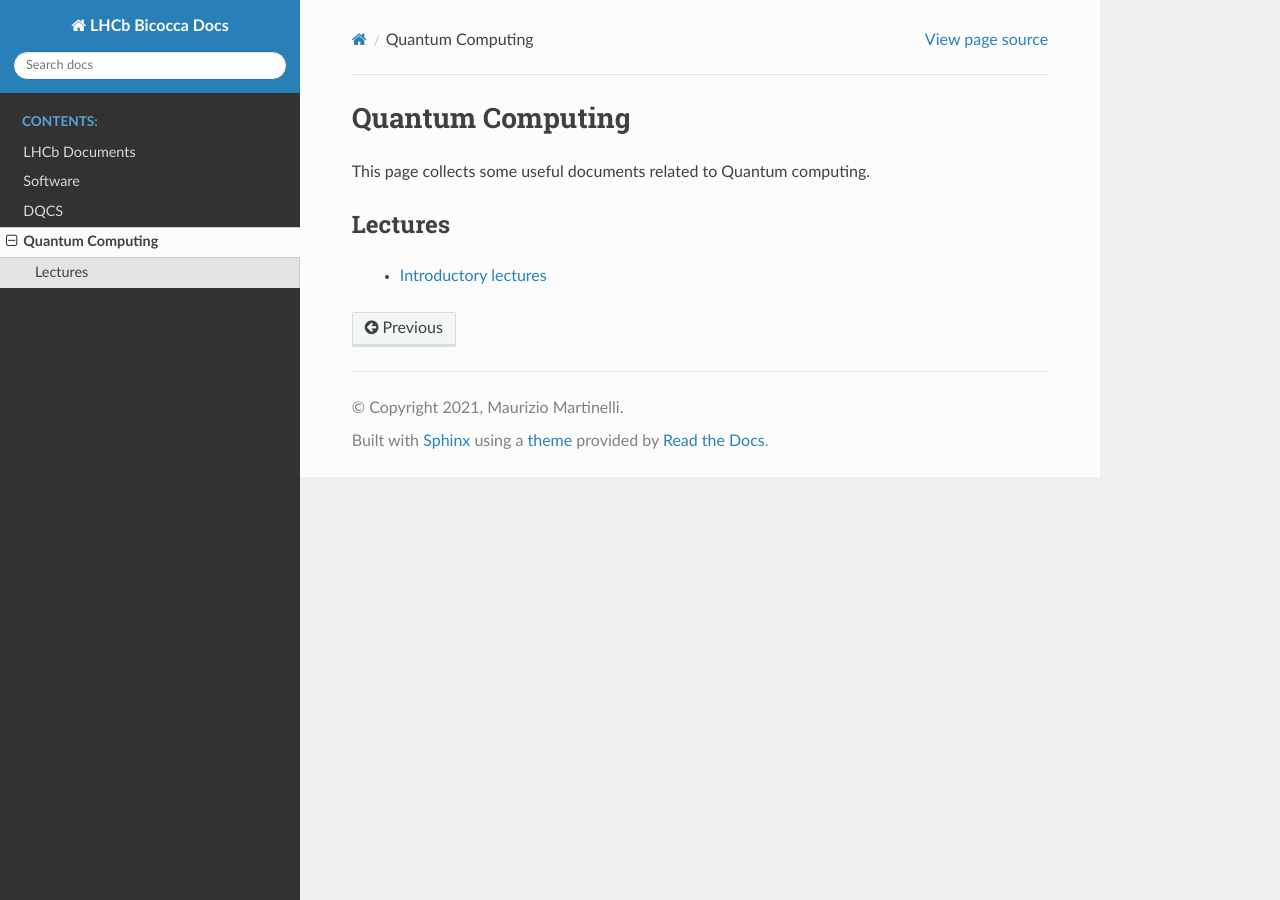
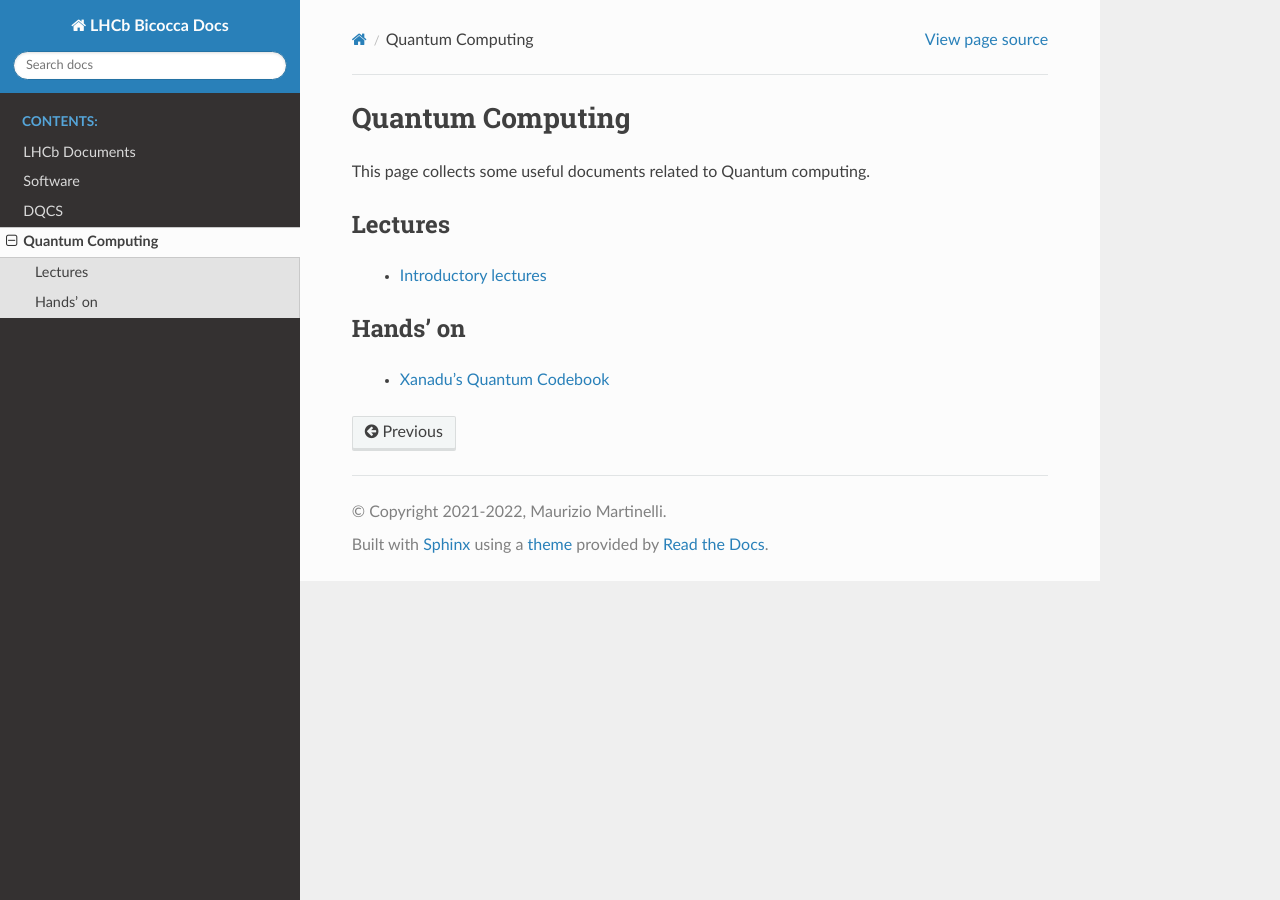
Before and after one commit to lhcb-bicocca/documentation, a Sphinx documentation site: the page built from docs/source/quantum.rst, in a window 1280 px wide. Built offline with Sphinx 7.4.7 and the Read the Docs theme 2.0.0, drawn with Linux system fonts in a browser that asks for light colours.

```diff
--- a/docs/source/conf.py
+++ b/docs/source/conf.py
@@ -18,7 +18,7 @@
 # -- Project information -----------------------------------------------------
 
 project = 'LHCb Bicocca Docs'
-copyright = '2021, Maurizio Martinelli'
+copyright = '2021-2022, Maurizio Martinelli'
 author = 'Maurizio Martinelli'
 
 
--- a/docs/source/quantum.rst
+++ b/docs/source/quantum.rst
@@ -5,3 +5,7 @@ This page collects some useful documents related to Quantum computing.
 Lectures
 ^^^^^^^^
  - `Introductory lectures <https://home.cern/news/announcement/computing/online-introductory-lectures-quantum-computing-6-november>`_
+
+Hands' on
+^^^^^^^^^
+ - `Xanadu's Quantum Codebook <https://codebook.xanadu.ai>`_
```
Also changed, not shown: README.md (+1 -1 lines), 1 other file.
